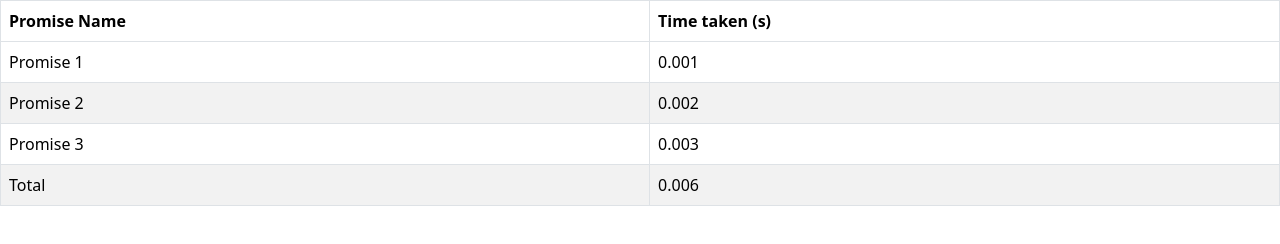
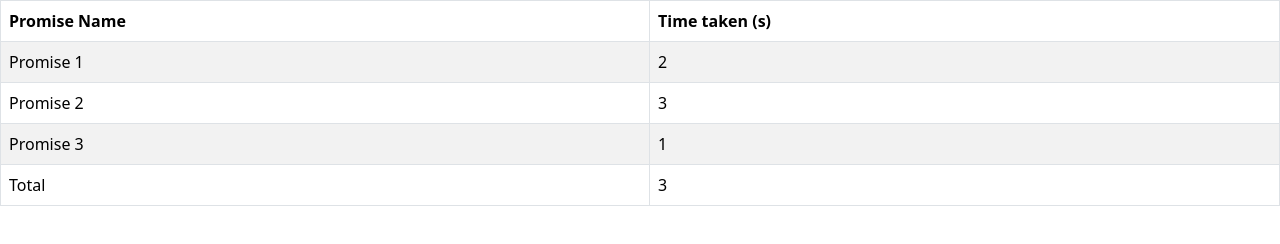
Before and after one commit to acciojob/wait-for-multiple-promises-akram02-sde, a website: page main.html in a window 1280 px wide. Drawn offline with nearby package versions, Linux system fonts and the light colour scheme.

Commit message:
created a submission

```diff
--- a/main.html
+++ b/main.html
@@ -21,7 +21,6 @@
         </tr>
       </thead>
       <tbody id="output">
-		  <tr><td colspan="2" id="loading" >Loading...</td></tr>
 	  </tbody>
     </table>
 
--- a/script.js
+++ b/script.js
@@ -1,50 +1,53 @@
+//your JS code here. If required.
+const res = document.getElementById("output");
 
-    function getRandomTime() {
-        return Math.floor(Math.random() * 3000) + 1000;
-    }
+const promises = [
+  new Promise((resolve) => {
+    const time = Math.floor(Math.random() * 3 + 1) * 1000;
+    setTimeout(() => resolve({ name: "Promise 1", time: time / 1000 }), time);
+  }),
+  new Promise((resolve) => {
+    const time = Math.floor(Math.random() * 3 + 1) * 1000;
+    setTimeout(() => resolve({ name: "Promise 2", time: time / 1000 }), time);
+  }),
+  new Promise((resolve) => {
+    const time = Math.floor(Math.random() * 3 + 1) * 1000;
+    setTimeout(() => resolve({ name: "Promise 3", time: time / 1000 }), time);
+  }),
+];
 
-    async function createPromise(number) {
-        return new Promise((resolve, reject) => {
-            setTimeout(() => {
-                resolve(number);
-            }, getRandomTime());
-        });
-    }
+async function callFns() {
+  const start = new Date();
+  // Use Promise.all to wait for all Promises to resolve
+  res.innerHTML += `
+            <tr id="loading">
+                <td colspan=2>Loading...</td>
+            </tr>
+          `;
+  await Promise.all(promises)
+    .then((results) => {
+      res.innerHTML = ``;
+      // Log the array of results
+      results.forEach((e) => {
+        res.innerHTML += `
+            <tr>
+                <td>${e.name}</td>
+                <td>${e.time}</td>
+            </tr>
+          `;
+      });
+    })
+    .catch((error) => {
+      console.error(error);
+    });
 
-    const promises = [
-        createPromise(1),
-        createPromise(2),
-        createPromise(3)
-    ];
-
-    Promise.all(promises)
-        .then(results => {
-            const outputTable = document.getElementById('output');
-            const loadingRow = document.getElementById('loading');
-            loadingRow.remove();
-
-            for (let i = 0; i < promises.length; i++) {
-                const newRow = document.createElement('tr');
-                const promiseNameCell = document.createElement('td');
-                const timeTakenCell = document.createElement('td');
-
-                promiseNameCell.textContent = `Promise ${i + 1}`;
-                timeTakenCell.textContent = (results[i] / 1000).toFixed(3);
-
-                newRow.appendChild(promiseNameCell);
-                newRow.appendChild(timeTakenCell);
-                outputTable.appendChild(newRow);
-            }
-
-            const totalTime = (results.reduce((acc, time) => acc + time, 0) / 1000).toFixed(3);
-            const totalRow = document.createElement('tr');
-            const totalNameCell = document.createElement('td');
-            const totalTimeTakenCell = document.createElement('td');
-
-            totalNameCell.textContent = 'Total';
-            totalTimeTakenCell.textContent = totalTime;
-
-            totalRow.appendChild(totalNameCell);
-            totalRow.appendChild(totalTimeTakenCell);
-            outputTable.appendChild(totalRow);
-        });
+  const end = new Date();
+  const timeInMillis = end - start;
+  res.innerHTML += `
+            <tr>
+                <td>Total</td>
+                <td>${timeInMillis / 1000}</td>
+            </tr>
+          `;
+}
+callFns();
```
